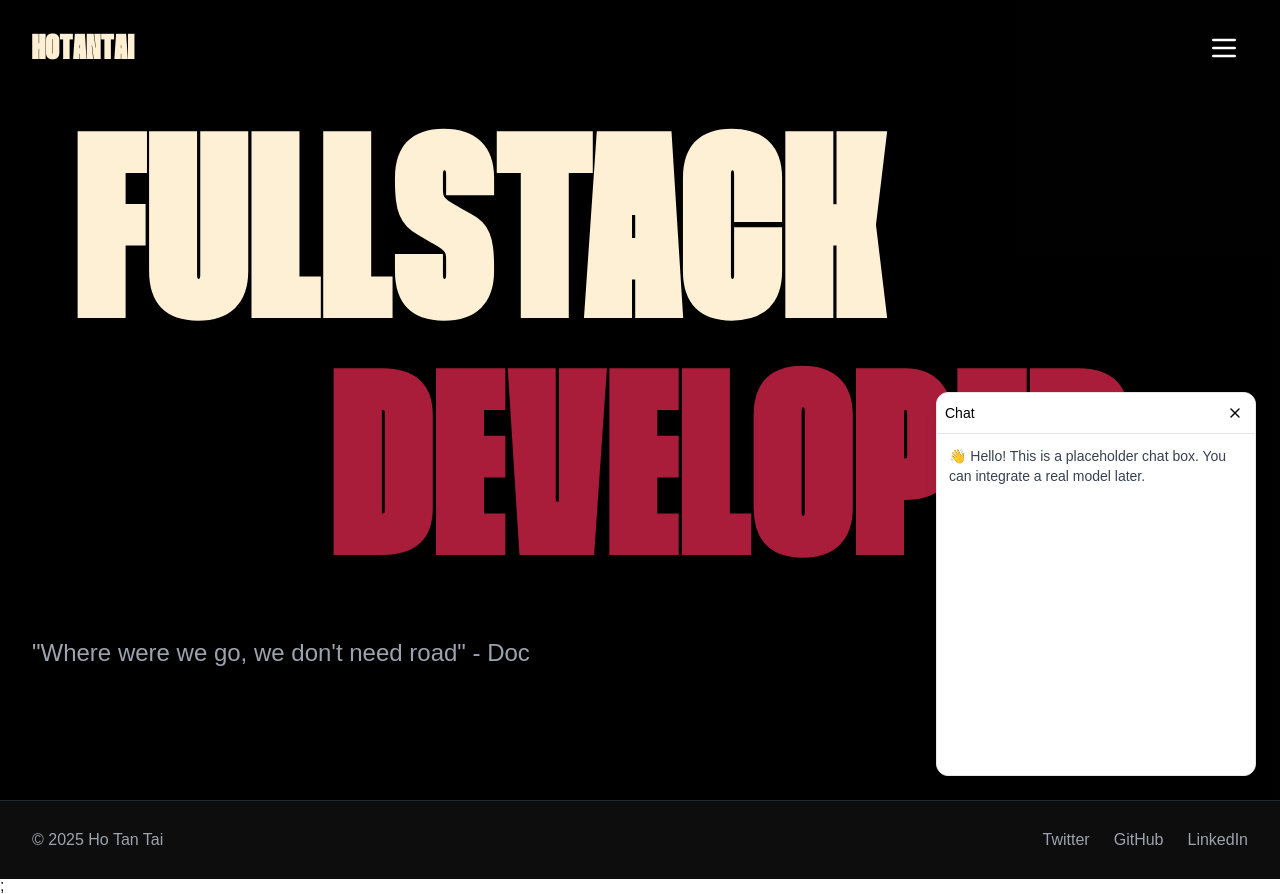
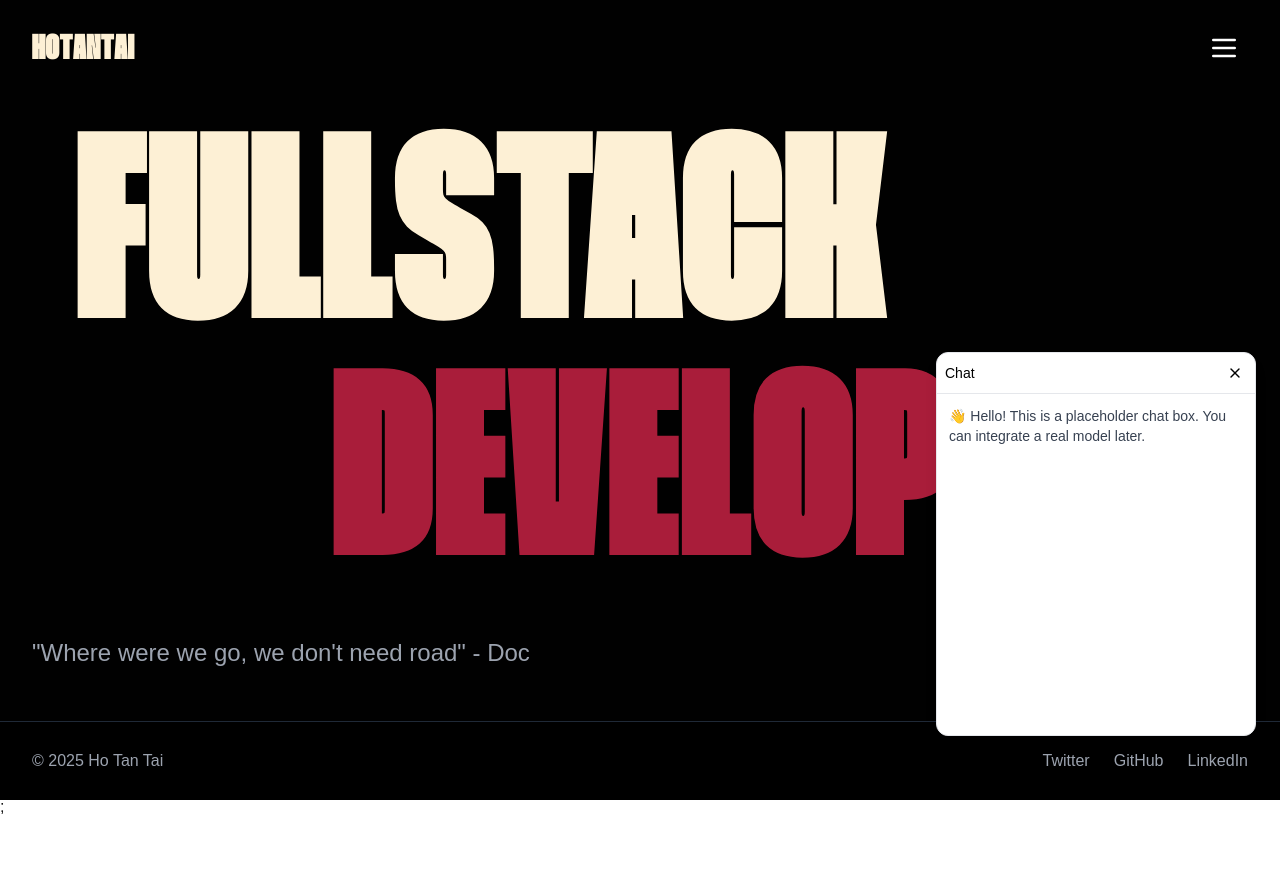
Before and after one commit to hotai1806/portfolio-hotai, a Next.js app in the folder frontend/: page / in a window 1280 px wide. After the commit the page ends 815 px from the top, so only its background shows below. Built offline with nearby package versions, Linux system fonts and the light colour scheme; what @apollo/experimental-nextjs-app-support would draw is missing.

Commit message:
Fix layout of bottom, include footer and chatwidget

```diff
--- a/frontend/src/app/components/ChatWidget.tsx
+++ b/frontend/src/app/components/ChatWidget.tsx
@@ -19,7 +19,7 @@ export default function ChatWidget() {
   return (
     <>
       {isOpen ? (
-        <div className="fixed bottom-6 right-6 z-50 bg-white rounded-xl shadow-lg border overflow-hidden w-80 h-96 flex flex-col">
+        <div className="fixed bottom-16 right-6 z-50 bg-white rounded-xl shadow-lg border overflow-hidden w-80 h-96 flex flex-col">
           {/* header */}
           <div className="flex justify-between items-center p-2 border-b text-sm font-medium text-black">
             <span>Chat</span>
@@ -45,7 +45,7 @@ export default function ChatWidget() {
         <button
           onClick={() => setIsOpen(true)}
           aria-label="Open chat"
-          className="fixed bottom-6 right-6 z-50 rounded-full p-3 bg-vanilla-primary text-black shadow-lg hover:opacity-90 transition"
+          className="fixed bottom-16 right-6 z-50 rounded-full p-3 bg-vanilla-primary text-black shadow-lg hover:opacity-90 transition"
           title="Open chat"
         >
           <MessageSquare className="w-7 h-7" />
--- a/frontend/src/app/page.tsx
+++ b/frontend/src/app/page.tsx
@@ -243,7 +243,7 @@ export default function Home() {
       </div>
 
       {/* Footer */}
-      <footer className="py-8 px-8 border-t border-gray-800">
+      <footer className="fixed bottom-0 py-8 px-8 border-t border-gray-800 w-screen bg-black">
         <div className="flex justify-between items-center">
           <p className="text-gray-400">
             © {new Date().getFullYear()} Ho Tan Tai
```
